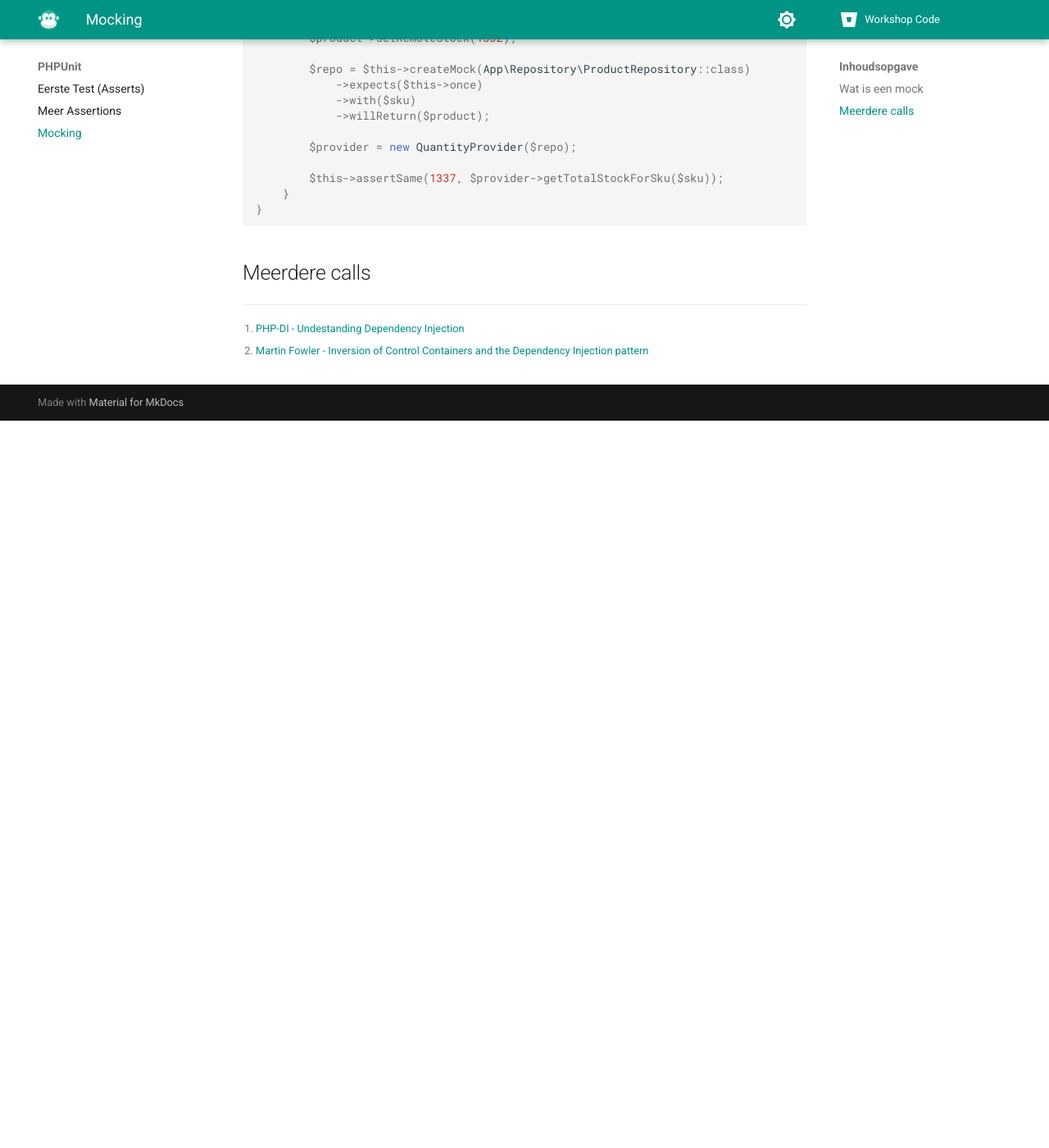
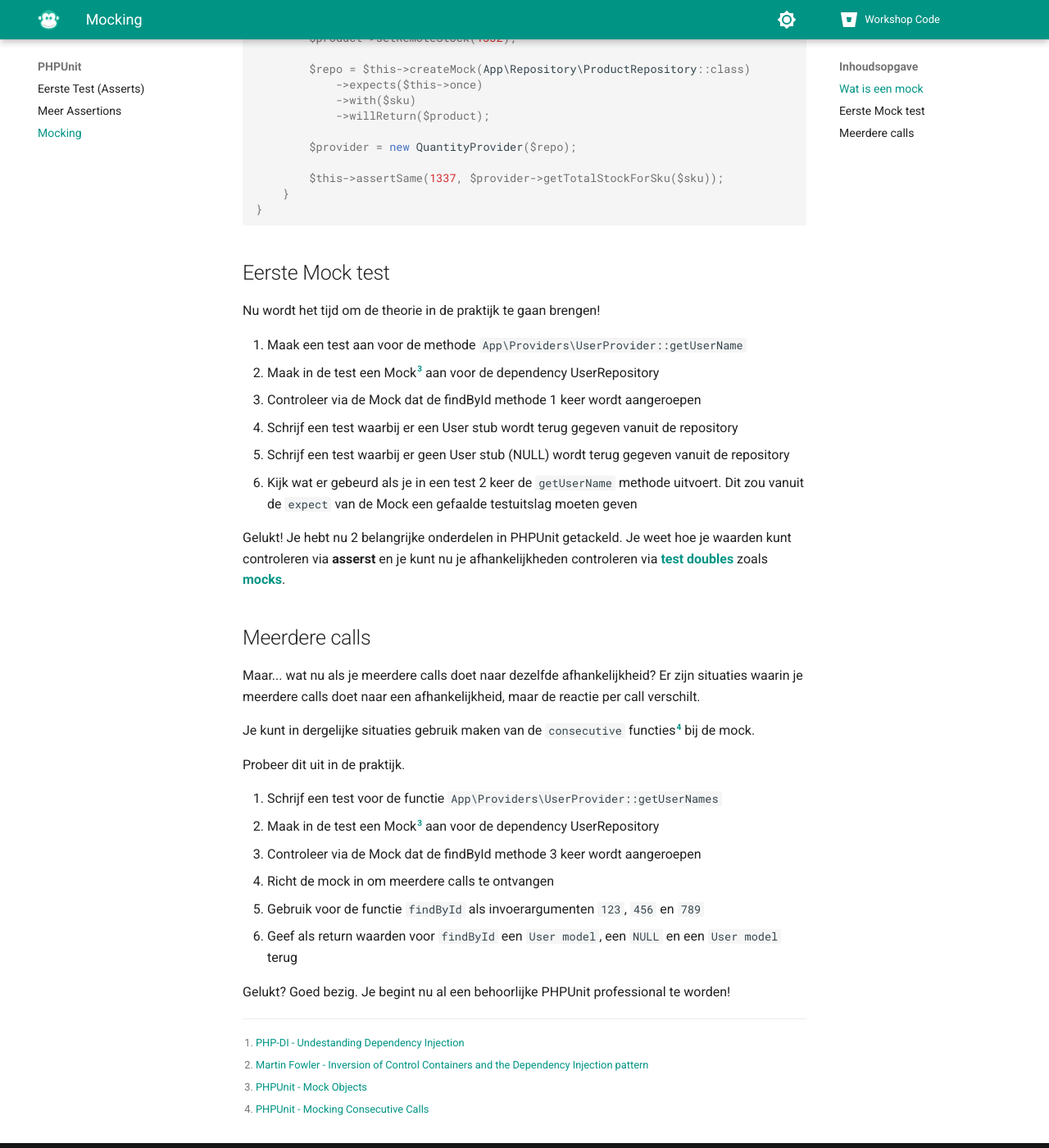
Before and after one commit to wimulkeman/symfony-unit-test-workshop-docs, an MkDocs documentation site: the page built from docs/tabs/PHPUnit/mocking.md, in a window 1280 px wide and 1400 px high, scrolled down 3501 px. Shown: the whole window at 82% size. Built offline with MkDocs 1.6.1 and Material for MkDocs 9.7.7, drawn with Linux system fonts in a browser that asks for light colours; before the commit the page ends 4014 px from its top, so only the background shows below that; some of the changed text lies outside the part shown.

Commit message:
chore: add consecutive calls exercise

````diff
--- a/docs/tabs/PHPUnit/mocking.md
+++ b/docs/tabs/PHPUnit/mocking.md
@@ -13,7 +13,7 @@ In dit onderdeel maken we gebruik van __Mocks__.
 Mocks zijn afhankelijk van je code waarbij je zelf de afhankelijkheid test binnen je test code. Mocks worden vaak
 samen met __Dependency Injection__[^dependency-injection][^inversion-of-control] ingezet.
 
-Een goede indicatie van het moeten gebruiken van een Mock, Stub, Spy of Dummy is wanneer je class een `__construct`
+Een goede indicatie van het moeten gebruiken van een [Mock][Mocking], [Stub][Stubs], [Spy][Spies] of [Dummy][Dummies] is wanneer je class een `__construct`
 heeft waarin andere objecten worden doorgegeven.
 
 In het geval van de volgende code hebben we repository welke wordt doorgegeven aan onze class.
@@ -173,10 +173,47 @@ class QuantityProviderTest extends TestCase
 }
 ```
 
+## Eerste Mock test
+
+Nu wordt het tijd om de theorie in de praktijk te gaan brengen!
+
+1. Maak een test aan voor de methode `App\Providers\UserProvider::getUserName`
+2. Maak in de test een Mock[^mock-object] aan voor de dependency UserRepository
+3. Controleer via de Mock dat de findById methode 1 keer wordt aangeroepen
+4. Schrijf een test waarbij er een User stub wordt terug gegeven vanuit de repository
+5. Schrijf een test waarbij er geen User stub (NULL) wordt terug gegeven vanuit de repository
+6. Kijk wat er gebeurd als je in een test 2 keer de `getUserName` methode uitvoert. Dit zou vanuit de `expect` van de
+Mock een gefaalde testuitslag moeten geven
+
+Gelukt! Je hebt nu 2 belangrijke onderdelen in PHPUnit getackeld. Je weet hoe je waarden kunt controleren via
+__asserst__ en je kunt nu je afhankelijkheden controleren via __[test doubles][Test-doubles]__ zoals __[mocks][Mocking]__.
+
 ## Meerdere calls
 
+Maar... wat nu als je meerdere calls doet naar dezelfde afhankelijkheid? Er zijn situaties
+waarin je meerdere calls doet naar een afhankelijkheid, maar de reactie per call verschilt.
+
+Je kunt in dergelijke situaties gebruik maken van de `consecutive` functies[^mock-consecutive] bij de mock.
+
+Probeer dit uit in de praktijk.
+
+1. Schrijf een test voor de functie `App\Providers\UserProvider::getUserNames`
+2. Maak in de test een Mock[^mock-object] aan voor de dependency UserRepository
+3. Controleer via de Mock dat de findById methode 3 keer wordt aangeroepen
+4. Richt de mock in om meerdere calls te ontvangen
+5. Gebruik voor de functie `findById` als invoerargumenten `123`, `456` en `789`
+6. Geef als return waarden voor `findById` een `User model`, een `NULL` en een `User model` terug
+
+Gelukt? Goed bezig. Je begint nu al een behoorlijke PHPUnit professional te worden!
+
 [Mocking]: /tabs/Referenties/terminologie/#mocks "Mocks zijn in test beschreven gedragingen van afhankelijkheden"
+[Fakers]: /tabs/Referenties/terminologie/#fakers "Fakers zijn uitvoerbare implementaties welke productie implementaties vervangen"
+[Spies]: /tabs/Referenties/terminologie/#spies "Spies zijn Stubs welke extra informatie bijhouden over hoe ze benaderd zijn"
 [Stubs]: /tabs/Referenties/terminologie/#stubs 'Stubs zijn "Domme implementaties" welke een productie implementatie vervangen maar altijd dezelfde state terug geven'
+[Dummies]: /tabs/Referenties/terminologie/#dummies "Dummies zijn vervangende instanties welke niet een rol spelen in de uitgevoerde (test) code"
+[Test-doubles]: /tabs/Referenties/terminologie/#test-doubles "Test doubles is een overkoepelende term voor het vervangen van code afhankelijkheden met controleerbare onderdelen"
 
 [^dependency-injection]: [PHP-DI - Undestanding Dependency Injection](https://php-di.org/doc/understanding-di.html){target="_blank"}
 [^inversion-of-control]: [Martin Fowler - Inversion of Control Containers and the Dependency Injection pattern](https://www.martinfowler.com/articles/injection.html){target="_blank"}
+[^mock-object]: [PHPUnit - Mock Objects](https://phpunit.readthedocs.io/en/9.5/test-doubles.html?highlight=mock#mock-objects){target="_blank"}
+[^mock-consecutive]: [PHPUnit - Mocking Consecutive Calls](https://phpunit.readthedocs.io/en/9.5/test-doubles.html?highlight=mock#test-doubles-stubs-examples-stubtest7-php){target="_blank"}
````
